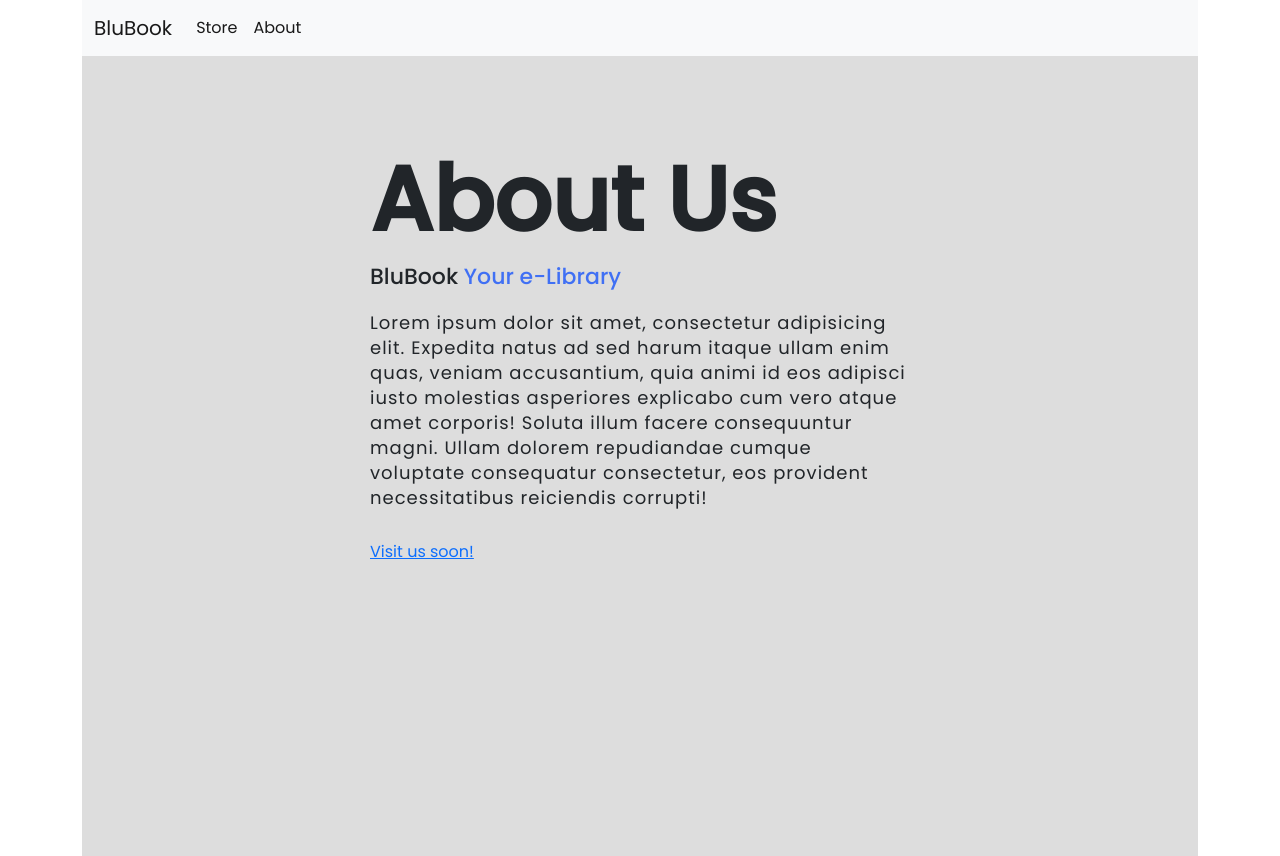
After one commit to nrwfebriani/KatalogIAI, a PHP site: page /about.php in a window 1280 px wide. The commit adds this page. Run offline with PHP 8.4, Linux system fonts and the light colour scheme.

Commit message:
[added and modified] about page and stylesheet

```diff
--- /dev/null
+++ b/about.php
@@ -0,0 +1,57 @@
+<!DOCTYPE html>
+<!-- Coding By CodingNepal - codingnepalweb.com -->
+<html lang="en">
+<head>
+  <meta charset="UTF-8">
+  <meta name="viewport" content="width=device-width, initial-scale=1.0">
+  <meta http-equiv="X-UA-Compatible" content="ie=edge">
+ <title> About Us </title>
+  <!-- bootstrap 5 CDN-->
+	<link href="https://cdn.jsdelivr.net/npm/bootstrap@5.1.1/dist/css/bootstrap.min.css" rel="stylesheet" integrity="sha384-F3w7mX95PdgyTmZZMECAngseQB83DfGTowi0iMjiWaeVhAn4FJkqJByhZMI3AhiU" crossorigin="anonymous">
+
+<!-- bootstrap 5 Js bundle CDN-->
+<script src="https://cdn.jsdelivr.net/npm/bootstrap@5.1.1/dist/js/bootstrap.bundle.min.js" integrity="sha384-/bQdsTh/da6pkI1MST/rWKFNjaCP5gBSY4sEBT38Q/9RBh9AH40zEOg7Hlq2THRZ" crossorigin="anonymous"></script>
+
+  <link rel="stylesheet" href="css/style.css">
+</head>
+<body>
+    <div class="container">
+    <nav class="navbar navbar-expand-lg navbar-light bg-light">
+            <div class="container">
+                <a class="navbar-brand" href="index.php">BluBook</a>
+                <button class="navbar-toggler" type="button" data-bs-toggle="collapse" data-bs-target="#navbarSupportedContent" aria-controls="navbarSupportedContent" aria-expanded="false" aria-label="Toggle navigation">
+                <span class="navbar-toggler-icon"></span>
+                </button>
+                <div class="collapse navbar-collapse"
+                    id="navbarSupportedContent">
+                <ul class="navbar-nav me-auto mb-2 mb-lg-0">
+                    <li class="nav-item">
+                    <a class="nav-link active"
+                        aria-current="page"
+                        href="index.php">Store</a>
+                    </li>
+                    <li class="nav-item">
+                    <a class="nav-link active"
+                        aria-current="page"
+                        href="about.php">About</a>
+                    </li>
+                </ul>
+		    </div>
+		  </div>
+	</nav>
+    <section class="about-us">
+        <div class="about">
+        <!--<img src="girl.png" class="pic">-->
+        <div class="text">
+            <h2>About Us</h2>
+            <h5>BluBook<span> Your e-Library</span></h5>
+            <p>Lorem ipsum dolor sit amet, consectetur adipisicing elit. Expedita natus ad sed harum itaque ullam enim quas, veniam accusantium, quia animi id eos adipisci iusto molestias asperiores explicabo cum vero atque amet corporis! Soluta illum facere consequuntur magni. Ullam dolorem repudiandae cumque voluptate consequatur consectetur, eos provident necessitatibus reiciendis corrupti!</p>
+            <div class="data">
+            <a href="#" class="hire">Visit us soon!</a>
+            </div>
+        </div>
+        </div>
+    </section>
+    </div>
+</body>
+</html>
--- a/css/style.css
+++ b/css/style.css
@@ -1,3 +1,4 @@
+@import url('https://fonts.googleapis.com/css2?family=Poppins:wght@200;300;400;500&display=swap');
 .pdf-list {
 	width: 80%;
 }
@@ -10,3 +11,52 @@
 .nd {
 	text-decoration: none;
 }
+label {
+	font-family: Poppins;
+
+}
+
+*{
+  margin: 0;
+  padding: 0;
+  box-sizing: border-box;
+  font-family: 'Poppins', sans-serif;
+}
+.about-us{
+  height: 100vh;
+  width: 100%;
+  padding: 90px 0;
+  background: #ddd;
+}
+.about{
+	width: 1130px;
+	max-width: 85%;
+	margin: 0 auto;
+	display: flex;
+	align-items: center;
+	justify-content: space-around;
+}
+.text{
+	width: 540px;
+}
+.text h2{
+	font-size: 90px;
+	font-weight: 600;
+	margin-bottom: 10px;
+}
+.text h5{
+	font-size: 22px;
+	font-weight: 500;
+	margin-bottom: 20px;
+}
+span{
+	color: #4070f4;
+}
+.text p{
+	font-size: 18px;
+	line-height: 25px;
+	letter-spacing: 1px;
+}
+.data{
+	margin-top: 30px;
+}
```
Also changed, not shown: index.php (+4 -7 lines), php/func-favorites.php (added, +32 -0 lines), uploads/cover/647ae7e68cb9f8.00699454.jpg (added), uploads/cover/batch-upload_c57337c2-d011-4d15-b6e0-8dabe5cc8880.jpg (added), 2 other files.
